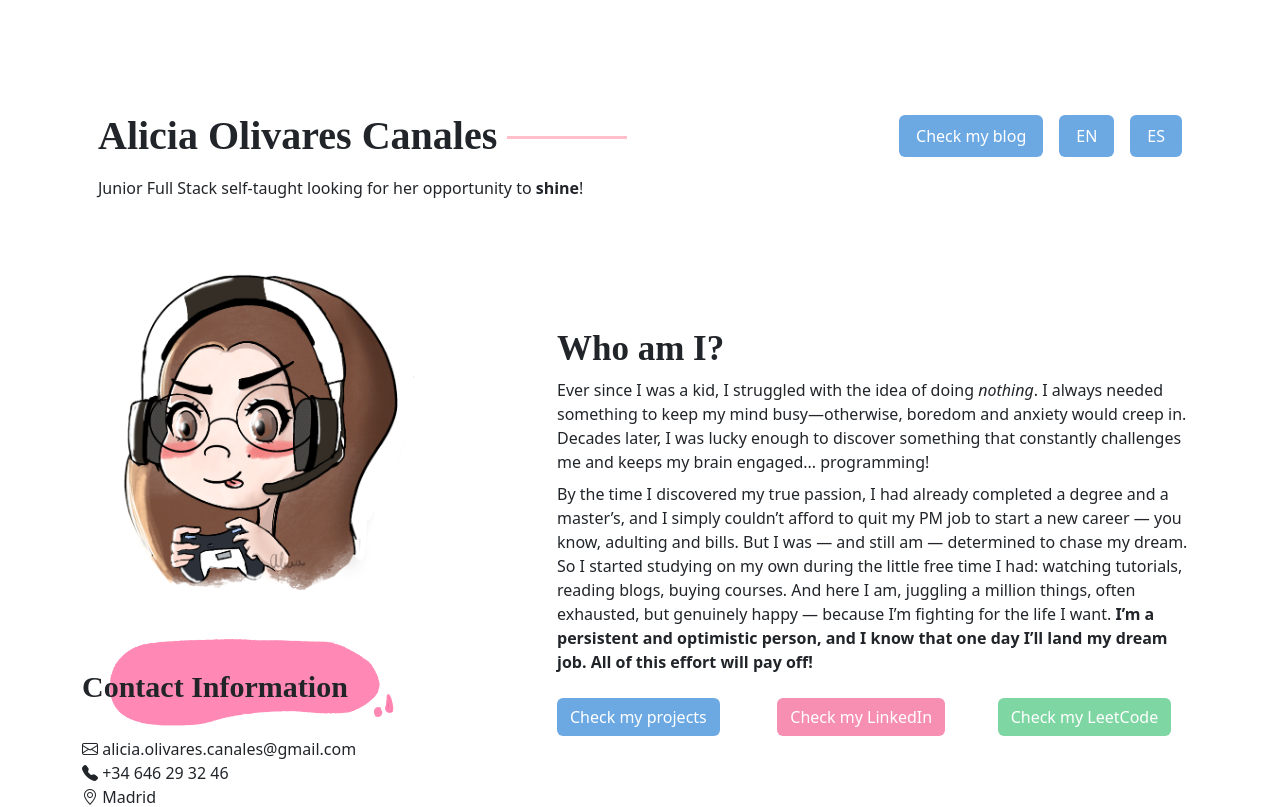
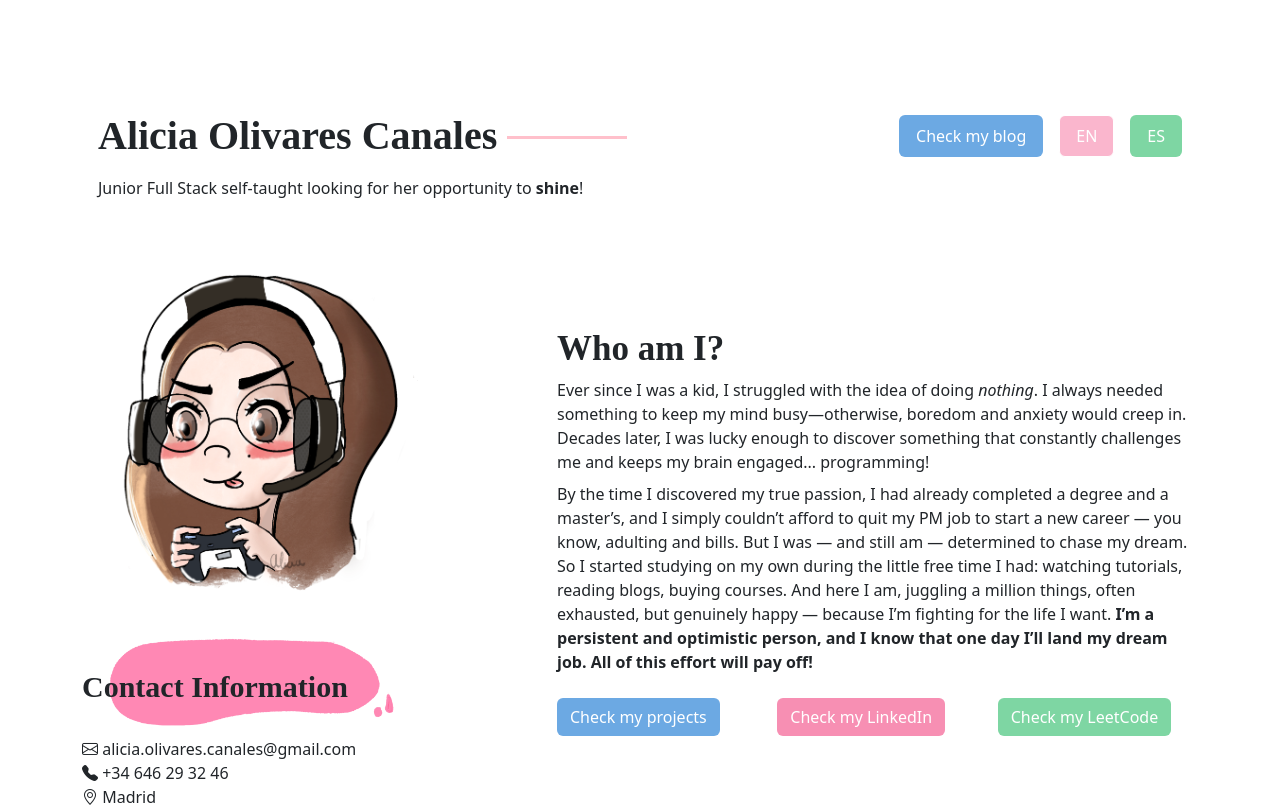
Before and after one commit to Alicia-OC/aliciaoc-portfolio, a React (Create React App) app: page / in a window 1280 px wide. Shown: the top 807 px of the page. Built offline with nearby package versions, Linux system fonts and the light colour scheme; a web font is replaced by a local one.

Commit message:
disabled EN btn

```diff
--- a/src/App.js
+++ b/src/App.js
@@ -1,5 +1,5 @@
 import "./App.css";
-import React, { useEffect } from "react";
+import { useEffect, useState } from "react";
 import AOS from "aos";
 import "aos/dist/aos.css";
 import "bootstrap/dist/css/bootstrap.css";
@@ -54,12 +54,14 @@ function App() {
                   Check my blog
                 </button>
                 <button
+                  disabled
                   onClick={handleClick}
                   style={{
-                    backgroundColor: "#6CA9E3",
+                    backgroundColor: "#F78FB3",
                     transition: "transform 0.3s ease-in-out",
                     color: "white",
                   }}
+                  id="English-locale"
                   className="btn blog-btn pyramid-btn"
                 >
                   EN
@@ -67,7 +69,7 @@ function App() {
                 <button
                   onClick={handleClick}
                   style={{
-                    backgroundColor: "#6CA9E3",
+                    backgroundColor: "#7ED6A3",
                     transition: "transform 0.3s ease-in-out",
                     color: "white",
                   }}
```
